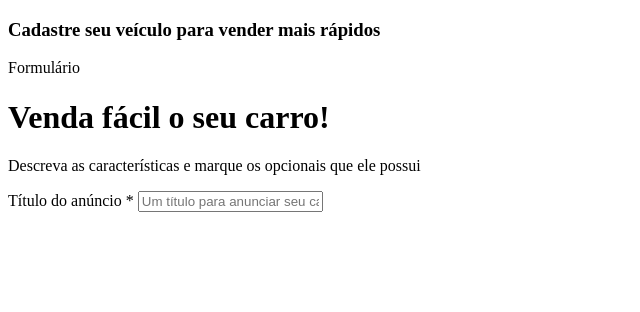
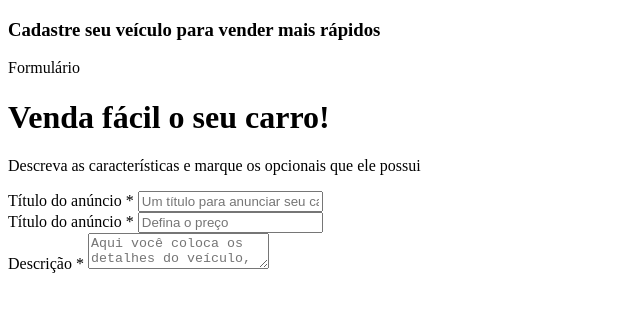
Before and after one commit to ProfRodolfo/20-03-html, a plain HTML site: page index.html in a window 1280 px wide. Shown: the whole page, without its empty margins (0-640 px from the left). Drawn offline with Linux system fonts and the light colour scheme.

Commit message:
Aula 20-03

```diff
--- a/index.html
+++ b/index.html
@@ -37,8 +37,29 @@
                         />
                     </div>
                     <div class="box-input">
-
+                        <label for="price">Título do anúncio
+                            <span class="required-field">*</span>
+                        </label>
+                        <input
+                        type="number"
+                        name="price"
+                        id="price"
+                        class="block"
+                        placeholder="Defina o preço"
+                        required
+                      />
                     </div>
+                    <div class="box-input">
+                        <label for="description"
+                          >Descrição <span class="required-field">*</span></label
+                        >
+                        <textarea
+                          name="description"
+                          id="description"
+                          class="block"
+                          placeholder="Aqui você coloca os detalhes do veículo, por exemplo: se ele tem algum arranhão"
+                        ></textarea>
+                      </div>
                 </form>
             </div>
         </div>
```
